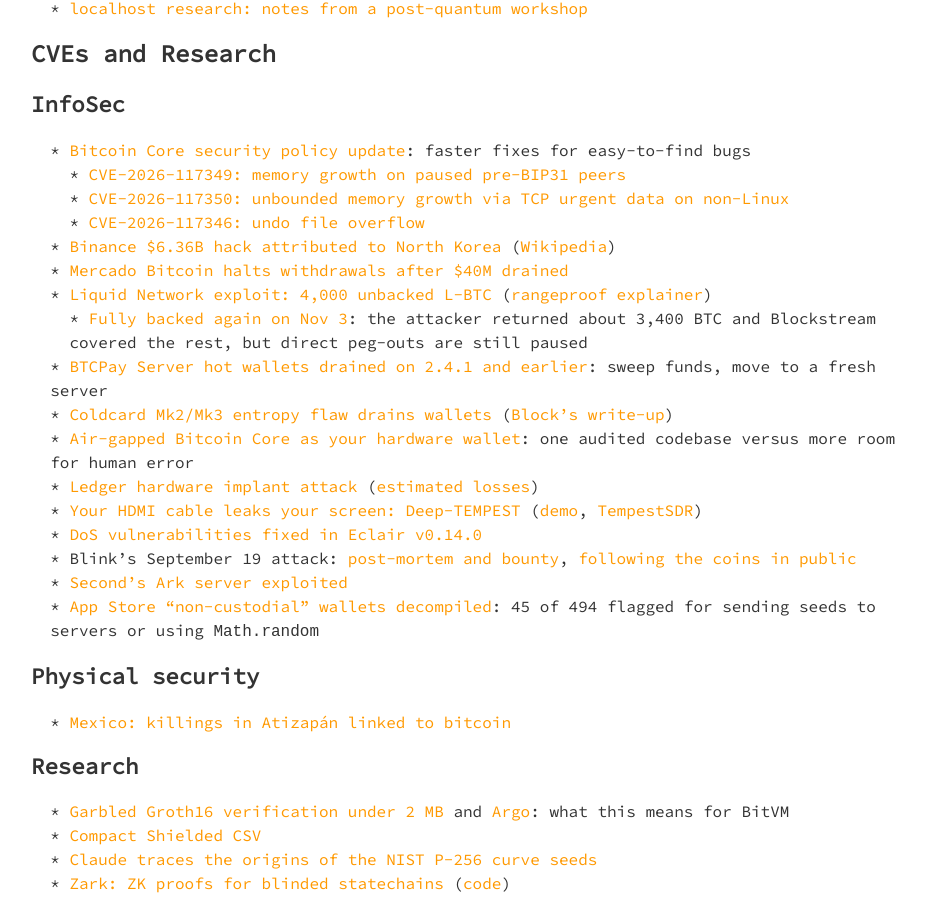
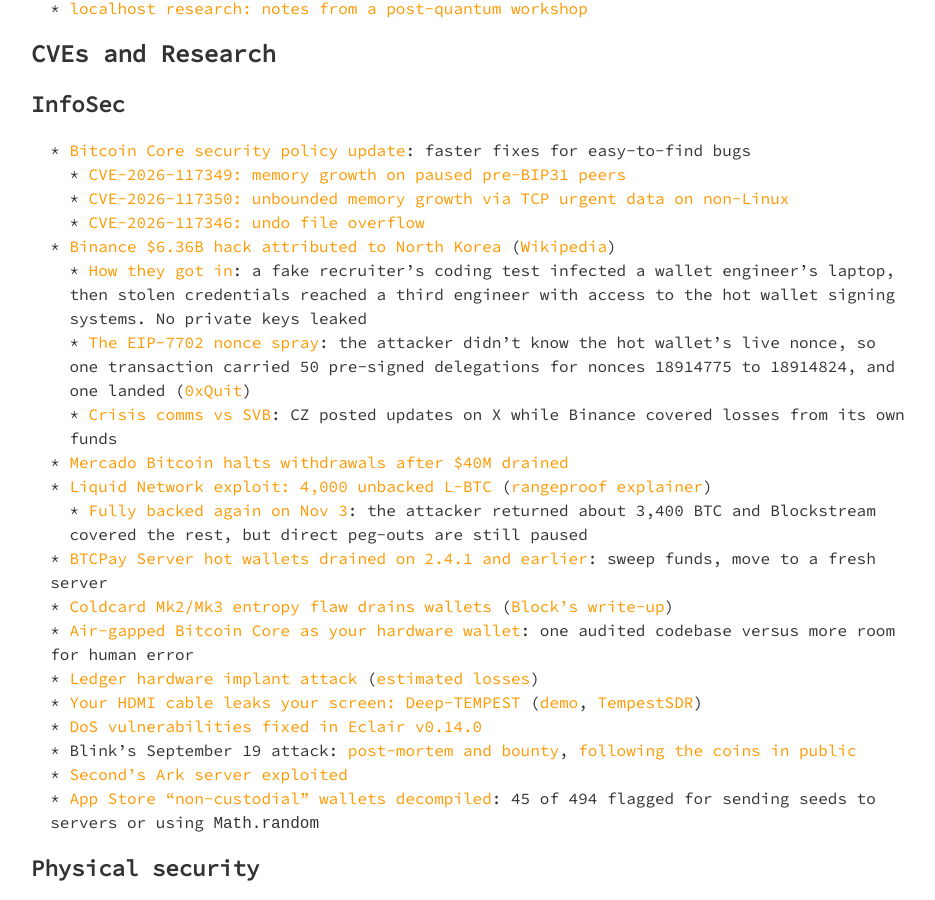
Before and after one commit to BitDevsPanama/bitdevspanama.github.io, a Jekyll site: the page built from _posts/2026-11-12-panama-socratic-001.md, in a window 1280 px wide and 900 px high, scrolled down 1918 px. Shown: the whole window, without its empty margins (169-1104 px from the left). Built offline with Jekyll 4.4.1, drawn with Linux system fonts in a browser that asks for light colours.

Commit message:
docs: add Binance hack details to Socratic 001 (#3)
Entry via fake recruiter coding test and lateral movement
EIP-7702 nonce spray of 50 pre-signed delegations
Crisis comms comparison with SVB

```diff
--- a/_posts/2026-11-12-panama-socratic-001.md
+++ b/_posts/2026-11-12-panama-socratic-001.md
@@ -81,6 +81,9 @@ Today's MC: [Matt Black](https://x.com/matthewjablack)
     - [CVE-2026-117350: unbounded memory growth via TCP urgent data on non-Linux](https://bitcoincore.org/en/2026/10/28/disclose-tcp-oom/)
     - [CVE-2026-117346: undo file overflow](https://bitcoincore.org/en/2026/10/28/disclose-undo-overflow/)
 - [Binance $6.36B hack attributed to North Korea](https://www.trmlabs.com/resources/blog/north-korea-steals-usd-6-36-billion-from-binance-in-the-largest-hack-in-history) ([Wikipedia](https://en.wikipedia.org/wiki/2026_Binance_hack))
+    - [How they got in](https://techcrunch.com/2026/11/03/researchers-warned-of-north-korean-hacking-tactics-years-before-record-6-3b-binance-heist/): a fake recruiter's coding test infected a wallet engineer's laptop, then stolen credentials reached a third engineer with access to the hot wallet signing systems. No private keys leaked
+    - [The EIP-7702 nonce spray](https://x.com/blockaid_/status/2115924317888495661): the attacker didn't know the hot wallet's live nonce, so one transaction carried 50 pre-signed delegations for nonces 18914775 to 18914824, and one landed ([0xQuit](https://x.com/0xQuit/status/2115916872717828102))
+    - [Crisis comms vs SVB](https://x.com/WayneVaughan/status/2116179437599301677): CZ posted updates on X while Binance covered losses from its own funds
 - [Mercado Bitcoin halts withdrawals after $40M drained](https://www.coindesk.com/business/2026/11/02/brazil-s-mercado-bitcoin-halts-withdrawals-after-usd40-million-drained-across-10-chains)
 - [Liquid Network exploit: 4,000 unbacked L-BTC](https://blog.blockstream.com/liquid-network-security-incident-assessment/) ([rangeproof explainer](https://drop.amboss.tech/liquid-rangeproof-explainer.html))
     - [Fully backed again on Nov 3](https://www.theblock.co/news/ecosystems/2026-11-03-liquid-network-restores-full-bitcoin-backing-following-exploit-432387): the attacker returned about 3,400 BTC and Blockstream covered the rest, but direct peg-outs are still paused
```
